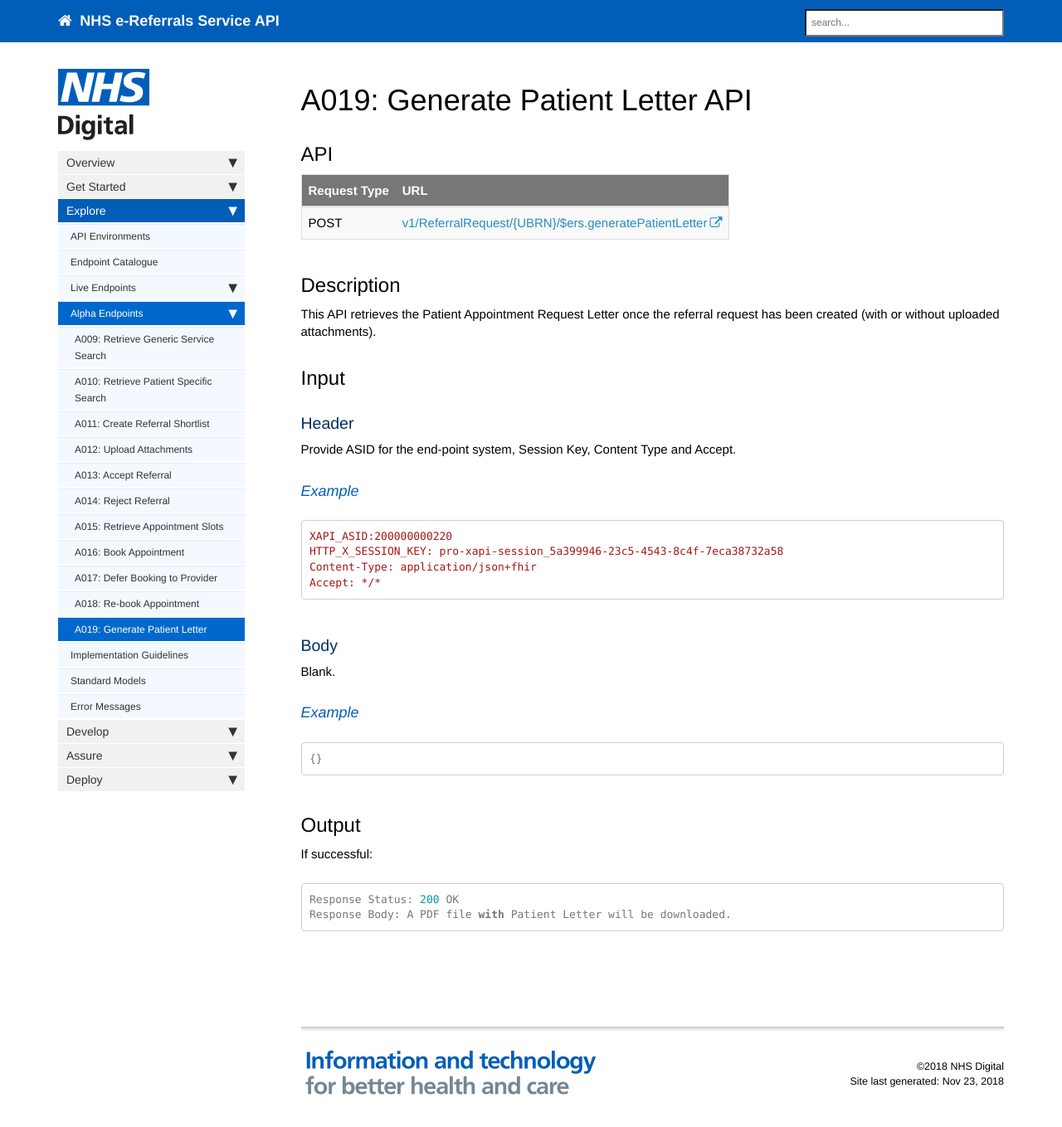
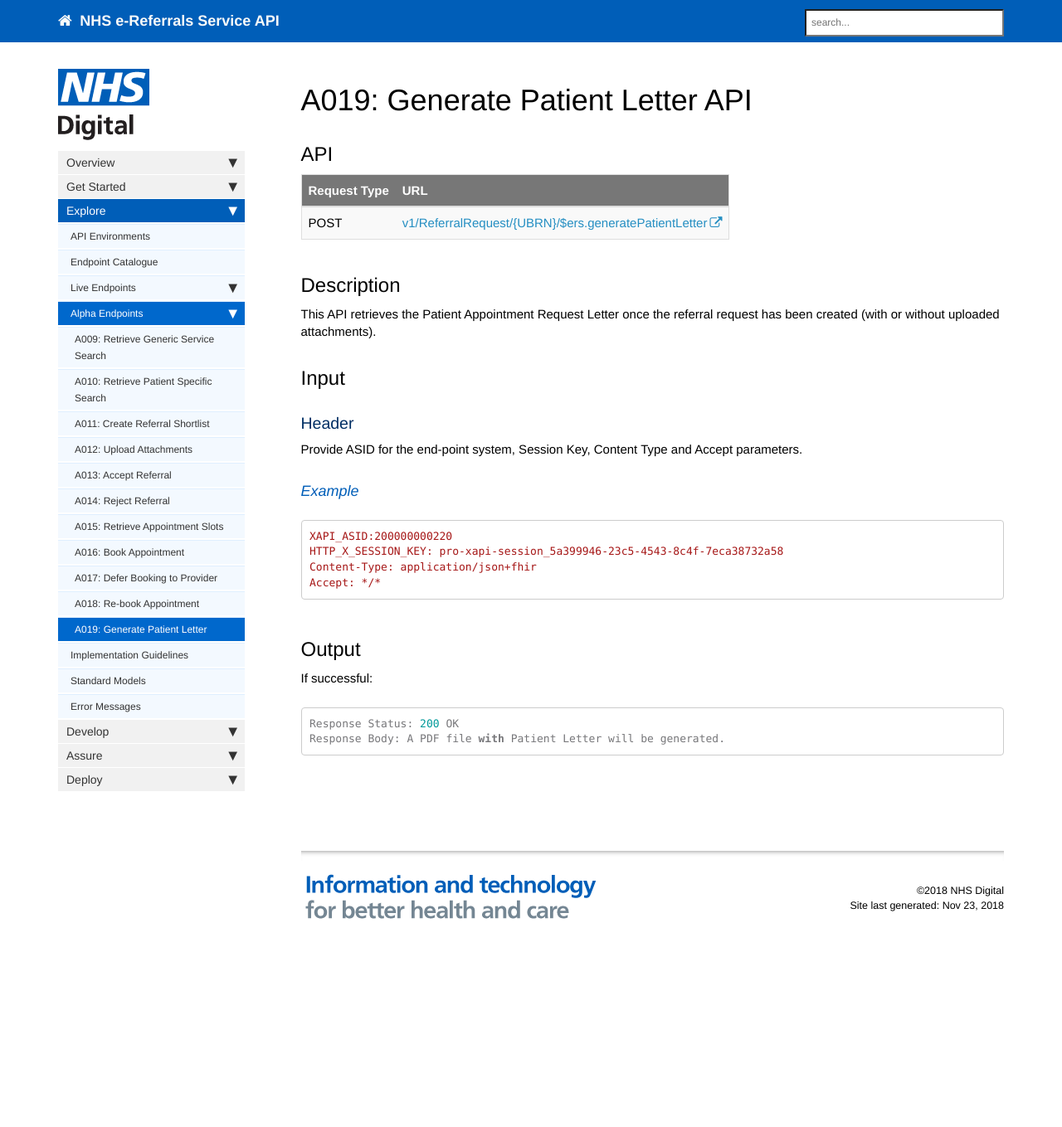
Before and after one commit to nhsconnect/digital-referrals, a Jekyll site: the page built from pages/endpoints/explore_endpoint_a019.md, in a window 1280 px wide and 1382 px high. Shown: the top 1359 px of the window at 83% size. Built offline with Jekyll 4.4.1, drawn with Linux system fonts in a browser that asks for light colours; nearby versions of some CDN libraries; comment, search, counter and statistics services are not loaded.

Commit message:
Text changes

````diff
--- a/pages/endpoints/explore_endpoint_a019.md
+++ b/pages/endpoints/explore_endpoint_a019.md
@@ -19,7 +19,7 @@ This API retrieves the Patient Appointment Request Letter once the referral requ
 ## Input
 
 ### Header
-Provide ASID for the end-point system, Session Key, Content Type and Accept.
+Provide ASID for the end-point system, Session Key, Content Type and Accept parameters.
 
 #### Example
 ```http
@@ -29,17 +29,9 @@ Content-Type: application/json+fhir
 Accept: */*
 ```
 
-### Body
-Blank.
-
-#### Example
-```javascript
-{}
-```
-
 ## Output
 If successful:
 ```javascript
 Response Status: 200 OK
-Response Body: A PDF file with Patient Letter will be downloaded.
+Response Body: A PDF file with Patient Letter will be generated.
 ```
````
